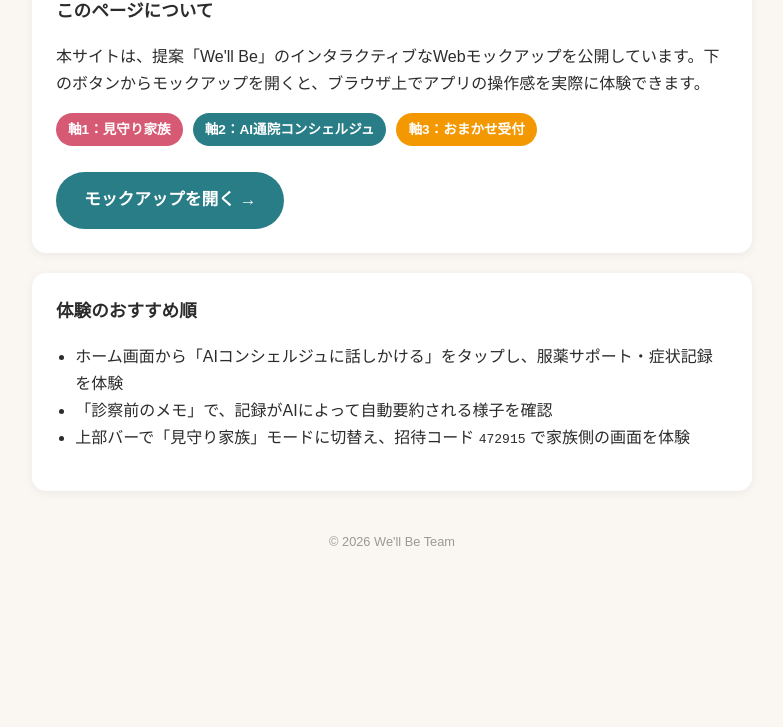
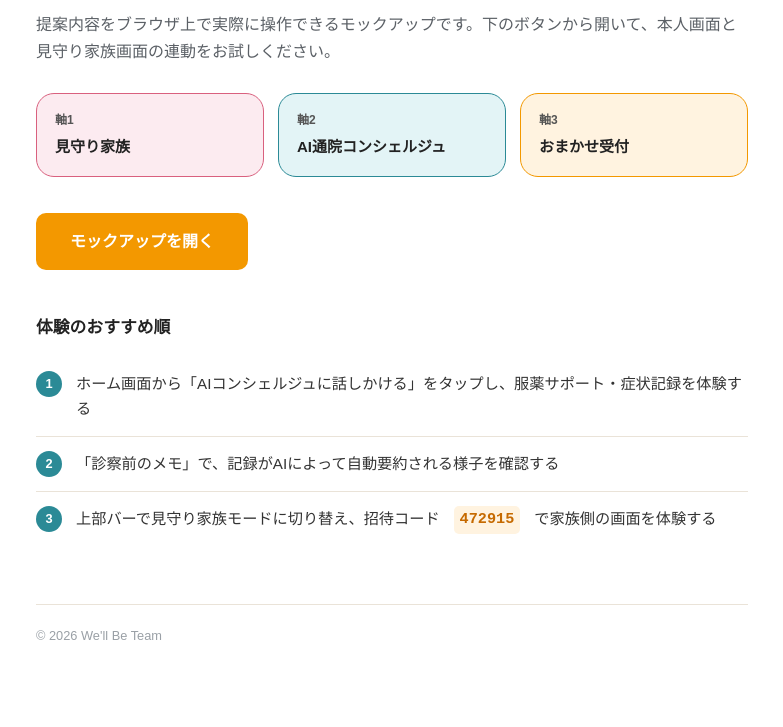
Before and after one commit to hagoromo1000/well-be-mockup-main, a plain HTML site: page index.html in a window 1280 px wide. Shown: the part 191-918 px from the top of the page, without its empty margins (248-1031 px from the left). Before the commit the page ends 804 px from the top, so only its background shows below. Drawn offline with Linux system fonts and the light colour scheme.

Commit message:
Restyle landing page to match slide design
Switch to white background, Yu Gothic, and the orange/teal/pink
accent palette and card style used in the pitch slides, replacing
the generic AI-generated look.

Co-Authored-By: Claude Sonnet 5 <noreply@anthropic.com>

```diff
--- a/index.html
+++ b/index.html
@@ -6,84 +6,122 @@
 <title>We'll Be ― 通院支援アプリ モックアップ</title>
 <style>
   :root {
-    --orange: #F39800;
-    --orange-d: #E88B00;
-    --teal: #287D87;
-    --teal-d: #1F6E78;
-    --pink: #D65A73;
-    --ink: #2B2B2B;
-    --bg: #FAF7F2;
+    --ink:#222; --sub:#5b6066;
+    --orange:#F39800; --orange-d:#C66A00; --orange-l:#FFF3E0;
+    --teal:#2B8A96; --teal-d:#1F6672; --teal-l:#E3F4F6;
+    --pink:#D9607E; --pink-d:#B03E5B; --pink-l:#FCEBF0;
+    --line:#EAE3D8;
   }
-  * { box-sizing: border-box; }
+  * { box-sizing: border-box; margin: 0; padding: 0; }
   body {
-    margin: 0;
-    font-family: "Hiragino Sans", "Yu Gothic", sans-serif;
-    background: var(--bg);
+    font-family: "Yu Gothic Medium","Yu Gothic","Hiragino Kaku Gothic ProN","Meiryo",sans-serif;
     color: var(--ink);
+    background: #fff;
     line-height: 1.7;
   }
-  .wrap { max-width: 760px; margin: 0 auto; padding: 40px 20px 60px; }
-  h1 { font-size: 1.6rem; margin-bottom: 4px; }
-  .sub { color: #666; margin-top: 0; margin-bottom: 32px; }
-  .card {
-    background: #fff;
-    border-radius: 14px;
-    padding: 24px;
-    margin-bottom: 20px;
-    box-shadow: 0 2px 10px rgba(0,0,0,.06);
+  .wrap { max-width: 760px; margin: 0 auto; padding: 64px 24px 80px; }
+
+  .eyebrow { font-size: 15px; font-weight: 700; letter-spacing: .5px; color: var(--orange-d); }
+  h1 { font-size: 2.2rem; font-weight: 700; line-height: 1.25; margin-top: 10px; }
+  .lead { font-size: 1rem; color: var(--sub); margin-top: 14px; }
+
+  .axisrow { display: flex; gap: 14px; margin: 28px 0 36px; flex-wrap: wrap; }
+  .axiscard {
+    flex: 1; min-width: 160px;
+    border-radius: 18px; padding: 16px 18px;
   }
-  .card h2 { margin-top: 0; font-size: 1.1rem; }
+  .axiscard .n { font-size: 12px; font-weight: 700; color: #555; margin-bottom: 4px; }
+  .axiscard .t { font-size: 15px; font-weight: 700; color: #222; }
+  .axiscard.c1 { background: var(--pink-l); border: 1px solid var(--pink); }
+  .axiscard.c2 { background: var(--teal-l); border: 1px solid var(--teal); }
+  .axiscard.c3 { background: var(--orange-l); border: 1px solid var(--orange); }
+
+  .cta-row { margin-bottom: 40px; }
   .cta {
     display: inline-block;
-    margin-top: 10px;
-    padding: 14px 28px;
+    padding: 15px 34px;
+    background: var(--orange);
+    color: #fff;
+    border-radius: 10px;
+    text-decoration: none;
+    font-weight: 700;
+    font-size: 1rem;
+  }
+  .cta:hover { background: var(--orange-d); }
+
+  h2 { font-size: 1.05rem; font-weight: 700; margin-bottom: 14px; }
+  .steps { list-style: none; counter-reset: s; }
+  .steps li {
+    counter-increment: s;
+    display: flex; gap: 14px;
+    padding: 14px 0;
+    border-top: 1px solid var(--line);
+    font-size: .95rem; color: #333;
+  }
+  .steps li:first-child { border-top: none; }
+  .steps li::before {
+    content: counter(s);
+    flex-shrink: 0;
+    width: 26px; height: 26px;
+    border-radius: 50%;
     background: var(--teal);
     color: #fff;
-    border-radius: 999px;
-    text-decoration: none;
+    font-size: .8rem; font-weight: 700;
+    display: flex; align-items: center; justify-content: center;
+  }
+  .steps code {
+    background: var(--orange-l);
+    color: var(--orange-d);
+    padding: 1px 6px;
+    border-radius: 5px;
     font-weight: 700;
-    font-size: 1.05rem;
   }
-  .cta:hover { background: var(--teal-d); }
-  ul { padding-left: 1.2em; }
-  .axis { display: flex; gap: 10px; margin: 16px 0; flex-wrap: wrap; }
-  .axis span {
-    font-size: .85rem;
-    padding: 5px 12px;
-    border-radius: 999px;
-    color: #fff;
-    font-weight: 600;
+
+  section { margin-top: 44px; }
+  footer {
+    margin-top: 56px;
+    padding-top: 20px;
+    border-top: 1px solid var(--line);
+    font-size: .8rem; color: #9aa0a6;
   }
-  .axis .a1 { background: var(--pink); }
-  .axis .a2 { background: var(--teal); }
-  .axis .a3 { background: var(--orange); }
-  footer { text-align: center; color: #999; font-size: .8rem; margin-top: 40px; }
 </style>
 </head>
 <body>
 <div class="wrap">
+
+  <div class="eyebrow">近畿大学病院 通院支援アプリ アイデアコンテスト2026 応募</div>
   <h1>We'll Be ― 家族とAIがそばにいる通院支援アプリ</h1>
-  <p class="sub">近畿大学病院 通院支援アプリ アイデアコンテスト2026 応募モックアップ</p>
+  <p class="lead">
+    提案内容をブラウザ上で実際に操作できるモックアップです。下のボタンから開いて、本人画面と見守り家族画面の連動をお試しください。
+  </p>
 
-  <div class="card">
-    <h2>このページについて</h2>
-    <p>本サイトは、提案「We'll Be」のインタラクティブなWebモックアップを公開しています。下のボタンからモックアップを開くと、ブラウザ上でアプリの操作感を実際に体験できます。</p>
-    <div class="axis">
-      <span class="a1">軸1：見守り家族</span>
-      <span class="a2">軸2：AI通院コンシェルジュ</span>
-      <span class="a3">軸3：おまかせ受付</span>
+  <div class="axisrow">
+    <div class="axiscard c1">
+      <div class="n">軸1</div>
+      <div class="t">見守り家族</div>
     </div>
-    <a class="cta" href="app/">モックアップを開く →</a>
+    <div class="axiscard c2">
+      <div class="n">軸2</div>
+      <div class="t">AI通院コンシェルジュ</div>
+    </div>
+    <div class="axiscard c3">
+      <div class="n">軸3</div>
+      <div class="t">おまかせ受付</div>
+    </div>
   </div>
 
-  <div class="card">
+  <div class="cta-row">
+    <a class="cta" href="app/">モックアップを開く</a>
+  </div>
+
+  <section>
     <h2>体験のおすすめ順</h2>
-    <ul>
-      <li>ホーム画面から「AIコンシェルジュに話しかける」をタップし、服薬サポート・症状記録を体験</li>
-      <li>「診察前のメモ」で、記録がAIによって自動要約される様子を確認</li>
-      <li>上部バーで「見守り家族」モードに切替え、招待コード <code>472915</code> で家族側の画面を体験</li>
-    </ul>
-  </div>
+    <ol class="steps">
+      <li>ホーム画面から「AIコンシェルジュに話しかける」をタップし、服薬サポート・症状記録を体験する</li>
+      <li>「診察前のメモ」で、記録がAIによって自動要約される様子を確認する</li>
+      <li>上部バーで見守り家族モードに切り替え、招待コード <code>472915</code> で家族側の画面を体験する</li>
+    </ol>
+  </section>
 
   <footer>&copy; 2026 We'll Be Team</footer>
 </div>
```
